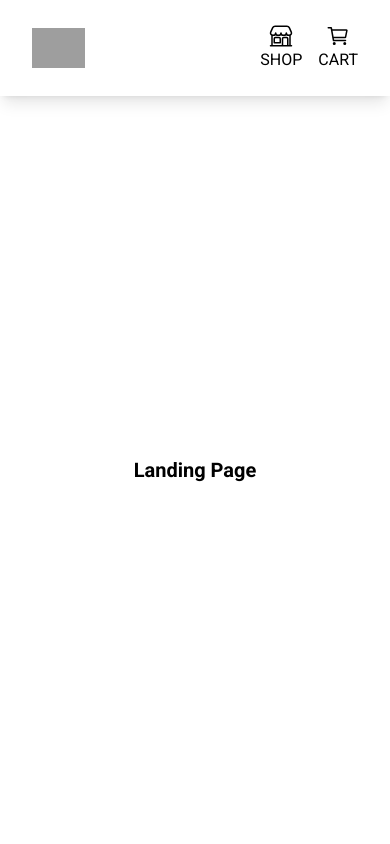
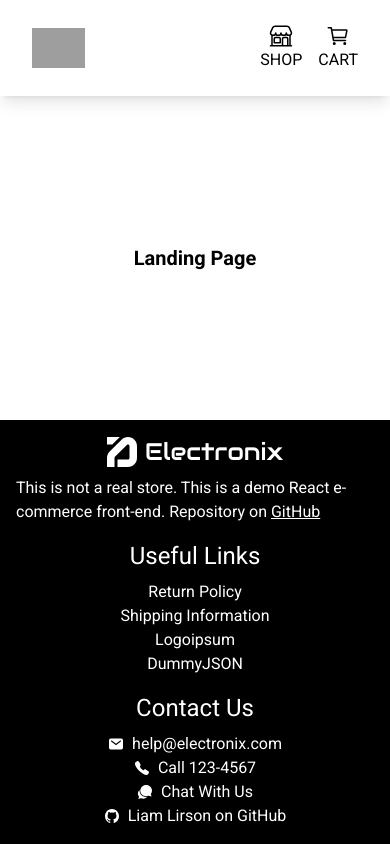
Before and after one commit to Liam-JL/electronix-storefront-refactor, a React (Vite) app: page / in a window 390 px wide. Built offline with nearby package versions, Linux system fonts and the light colour scheme; grey boxes are pictures that could not be loaded.

Commit message:
Footer component created and styled for mobile view

```diff
--- /dev/null
+++ b/src/components/Footer.tsx
@@ -0,0 +1,76 @@
+import Logo from "./Logo";
+import {
+  IoChatbubblesSharp as ChatIcon,
+  IoCall as CallIcon,
+  IoMail as MailIcon,
+  IoLogoGithub as GithubIcon,
+} from "react-icons/io5";
+import { Link } from "react-router";
+
+function Footer() {
+  return (
+    <div className="bg-(--color-black) text-(--color-white) p-4 flex flex-col gap-4">
+      <section className="footer-section">
+        <span className="flex justify-center">
+          <Logo size="small" variant="dark" />
+        </span>
+        <span>
+          This is not a real store. This is a demo React e-commerce front-end.
+          Repository on{" "}
+          <a
+            href="https://github.com/Liam-JL/electronix-storefront-refactor"
+            className="underline"
+          >
+            GitHub
+          </a>
+        </span>
+      </section>
+
+      <section className="footer-section">
+        <h2 className="flex justify-center">Useful Links</h2>
+        <ul>
+          <li className="footer-link">
+            <a href="#" title="Page under construction">
+              Return Policy
+            </a>
+          </li>
+          <li className="footer-link">
+            <a href="#" title="Page under construction">
+              Shipping Information
+            </a>
+          </li>
+          <li className="footer-link">
+            <a href="https://logoipsum.com/">Logoipsum</a>
+          </li>
+          <li className="footer-link">
+            <a href="https://dummyjson.com/">DummyJSON</a>
+          </li>
+        </ul>
+      </section>
+
+      <section className="footer-section">
+        <h2 className="flex justify-center">Contact Us</h2>
+        <ul>
+          <li className="footer-link">
+            <MailIcon />
+            <a href="mailto:someone@example.com">help@electronix.com</a>
+          </li>
+          <li className="footer-link">
+            <CallIcon />
+            <a href="tel:1234567">Call 123-4567</a>
+          </li>
+          <li className="footer-link">
+            <ChatIcon />
+            <Link to="/error">Chat With Us</Link>
+          </li>
+          <li className="footer-link">
+            <GithubIcon />
+            <a href="https://github.com/Liam-JL">Liam Lirson on GitHub</a>
+          </li>
+        </ul>
+      </section>
+    </div>
+  );
+}
+
+export default Footer;
--- a/src/index.css
+++ b/src/index.css
@@ -31,3 +31,19 @@
   font-style: normal;
   font-variation-settings: "wdth" 100;
 }
+
+@layer base {
+  h2 {
+    @apply text-2xl
+  }
+}
+
+@layer components {
+  .footer-link {
+    @apply flex items-center gap-2 justify-center
+  }
+
+  .footer-section {
+    @apply grid gap-2 justify-center
+  }
+}
--- a/src/pages/RootLayout.tsx
+++ b/src/pages/RootLayout.tsx
@@ -1,5 +1,6 @@
 import {Outlet } from "react-router-dom";
 import Navbar from "../components/Navbar";
+import Footer from "../components/Footer";
 
 function RootLayout() {
   return (
@@ -10,7 +11,9 @@ function RootLayout() {
       <main className="flex justify-center items-center flex-1">
         <Outlet />
       </main>
-      <footer></footer>
+      <footer>
+        <Footer />
+      </footer>
     </div>
   );
 }
```
